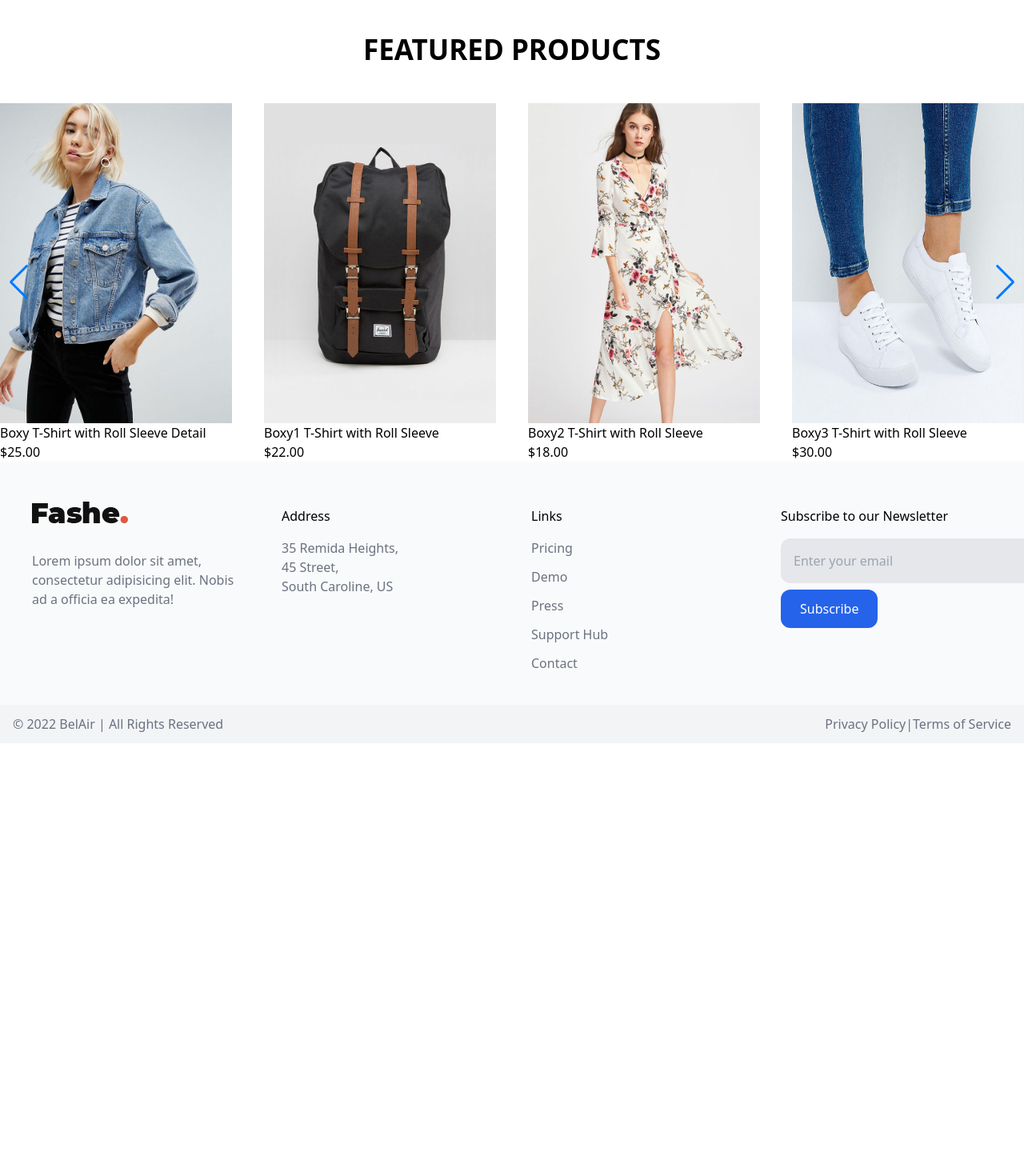
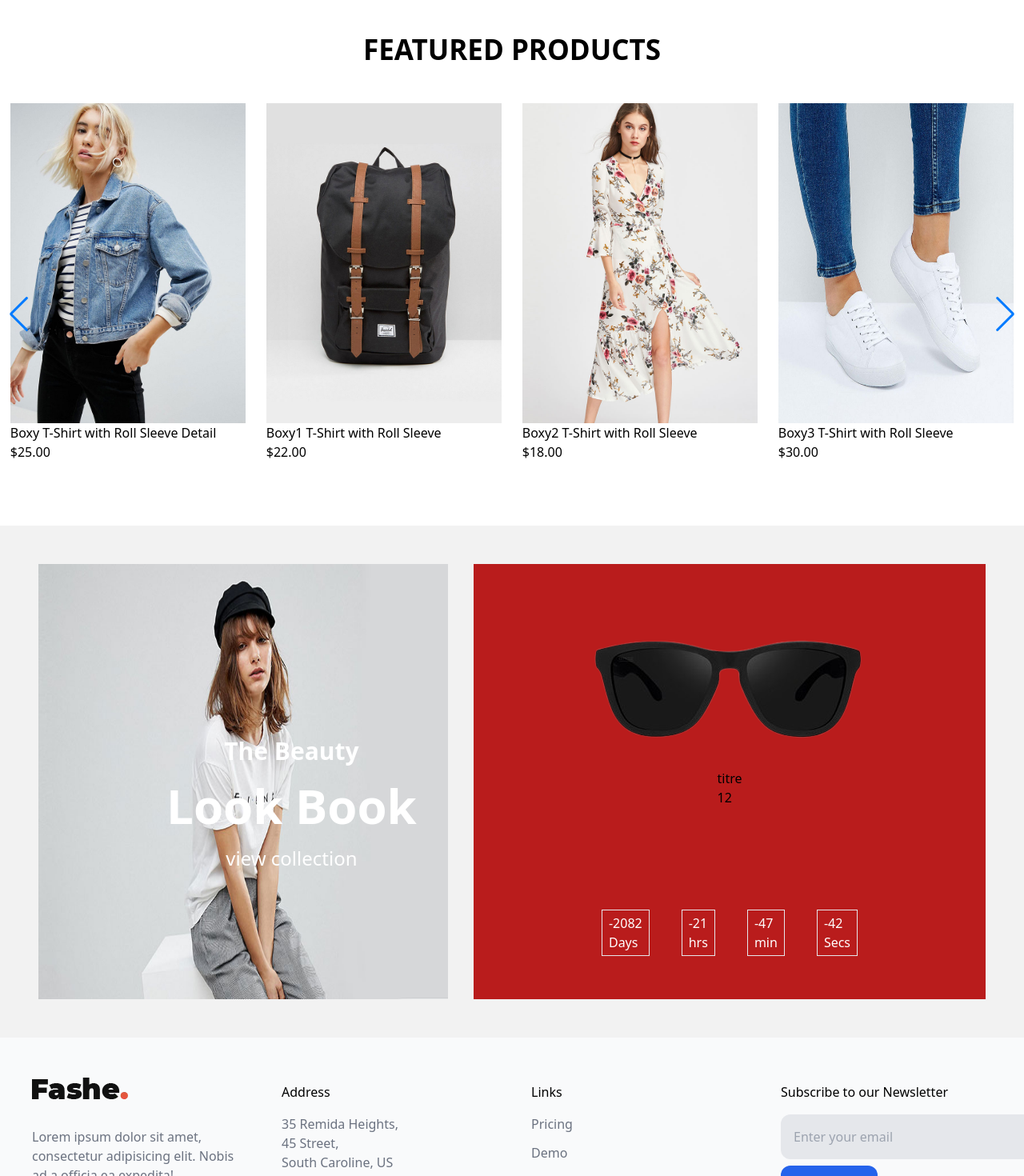
Before and after one commit to Abdellah-Majdoul/Abdellah-majdoul-projet-final-reactjs, a React (Create React App) app: page / in a window 1280 px wide. Shown: the part 1780-3250 px from the top of the page at 80% size. Before the commit the page ends 2709 px from the top, so only its background shows below. Built offline with nearby package versions, Linux system fonts and the light colour scheme.

Commit message:
third section

```diff
--- a/src/components/home/secondCarousel.jsx
+++ b/src/components/home/secondCarousel.jsx
@@ -1,55 +1,41 @@
 import React from 'react';
+import images from "../../constant/images"
 import { Swiper, SwiperSlide } from 'swiper/react';
-import { Navigation } from 'swiper/modules';
+import {  Navigation } from 'swiper/modules';
 import { UseAppContext } from '../../context';
-import images from '../../constant/images';
-
 const SecondCarousel = () => {
-    const { dataJson } = UseAppContext();
-
-    // Function to chunk data into groups of 4
-    const Arrayy = (arr, size) => {
-        const result = [];
-        for (let i = 0; i < arr.length; i += size) {
-            result.push(arr.slice(i, i + size));
-        }
-        return result;
-    };
-
-    const slides = Arrayy(dataJson, 4);
-    console.log(slides);
-
+    const {dataJson} =UseAppContext()
 
     return (
         <div>
         <p className='text-[35px] font-semibold text-center pt-[6rem] pb-10'>FEATURED PRODUCTS</p>
         <div>
 <Swiper
-                    slidesPerView={1}
-                    spaceBetween={30}
+slidesPerView={4}
+slidesPerGroup={4}
 loop={true}
-                    pagination={{
-                        clickable: true,
-                    }}
 navigation={true}
 modules={[Navigation]}
 className="mySwiper"
   >
-                    {slides.map((slideGroup, index) => (
-                        <SwiperSlide key={index}>
-                            <div className='flex gap-10 justify-center items-center'>
-                                {slideGroup.map((e, idx) => (
-                                    <div className='flex-col gap-4' key={idx}>
-                                        <img className='w-[400px] h-[50vh]' src={images[e.image]} alt="" />
+  {dataJson.map((e)=>
+        <SwiperSlide >
+                    <div className='flex  gap-5 justify-center items-center '>
+                        <div className='flex-col pb-[5rem] '>
+                        <img src={images[e.image]} className='w-[23vw] h-[50vh]' alt="" />
                         <div>
                             <h1>{e.title}</h1>
                             <p>{e.price}</p>
                         </div>
                         </div>
-                                ))}
+
+
                         </div>
                         </SwiperSlide>
-                    ))}
+                    )}
+
+
+
   </Swiper>
         </div>
     </div>
--- /dev/null
+++ b/src/components/home/thirdSection.jsx
@@ -0,0 +1,34 @@
+import React from 'react';
+import logo from "../../constant/images"
+
+const ThirdSection = () => {
+    return (
+        <div className='bg-[#f2f2f2] w-full h-[80vh] flex gap-8 items-center justify-center '>
+            <div className='w-[40vw] h-[85%] relative  hover:p-2 '>
+                <img src={logo.banner4} className='w-[100%] h-[100%] ' alt=''/>
+                <div className='absolute bottom-[10rem] left-[10rem] flex flex-col gap-5'>
+                    <h1 className='text-3xl text-center text-white font-bold'>The Beauty</h1>
+                    <h1 className='text-6xl text-white font-bold'>Look Book</h1>
+                    <p className='text-2xl text-center text-white '>view collection</p>
+                </div>
+            </div>
+            <div className='bg-red-700 w-[50vw] h-[85%] '>
+                <div className='flex items-center justify-center flex-col relative'>
+                <img src={logo.shop} className='' alt=''/>
+                <div className='absolute bottom-[8rem]'><h1>titre</h1>
+                <p>12</p>
+                </div>
+                </div>
+                <div className=' flex justify-center gap-10 '>
+                    <div className='text-white flex flex-col border px-2 py-1 '><h1> -2082</h1><span>Days</span></div>
+                    <div className='text-white flex flex-col border px-2 py-1 '><h1> -21</h1><span>hrs</span></div>
+                    <div className='text-white flex flex-col border px-2 py-1 '><h1> -47</h1><span>min</span></div>
+                    <div className='text-white flex flex-col border px-2 py-1 '><h1> -42</h1><span>Secs</span></div>
+                </div>
+
+            </div>
+        </div>
+    );
+};
+
+export default ThirdSection;
--- a/src/pages/home.jsx
+++ b/src/pages/home.jsx
@@ -2,6 +2,7 @@ import React from 'react';
 import HeroSection from '../components/home/heroSection';
 import SecondSection from '../components/home/secondSection';
 import SecondCarousel from '../components/home/secondCarousel';
+import ThirdSection from '../components/home/thirdSection';
 
 const HomePage = () => {
     return (
@@ -9,6 +10,7 @@ const HomePage = () => {
             <HeroSection/>
             <SecondSection/>
             <SecondCarousel/>
+            <ThirdSection/>
         </div>
     );
 };
```
Lines whose indentation alone changed are shown as unchanged.
